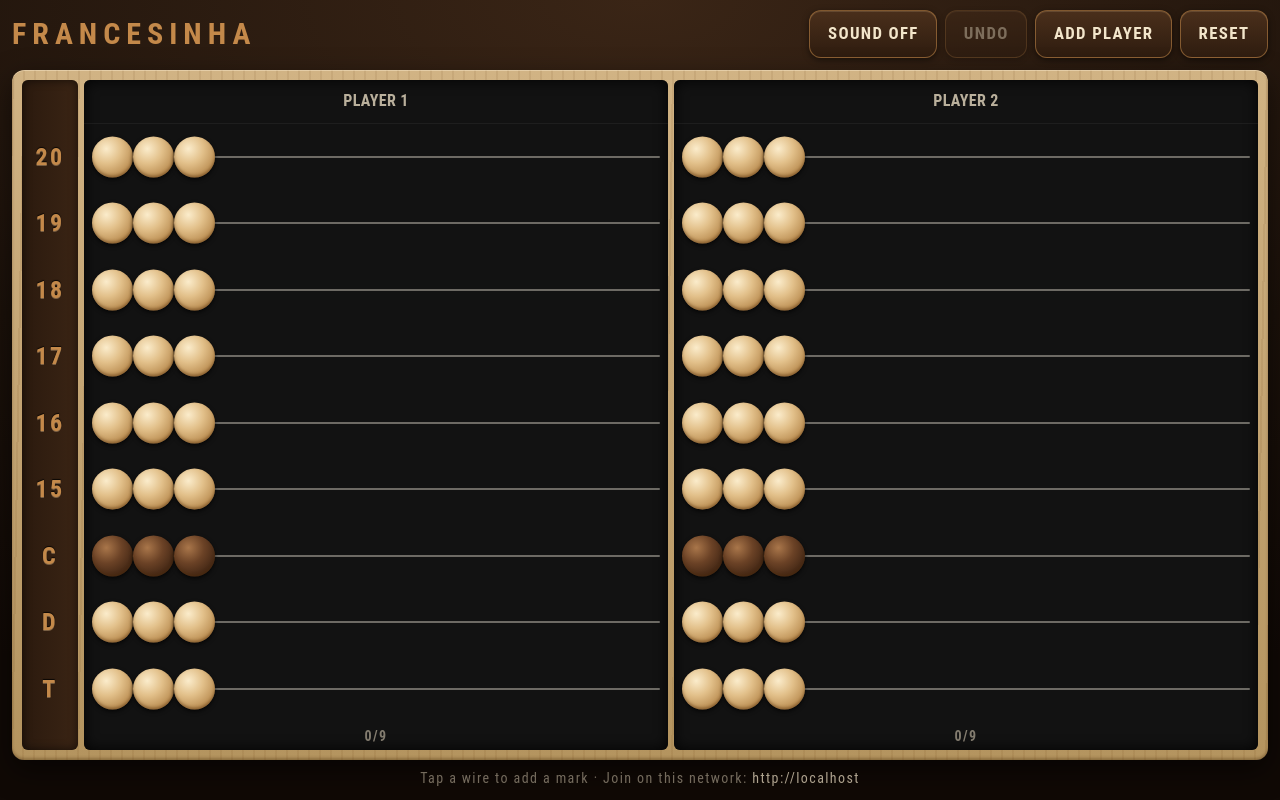
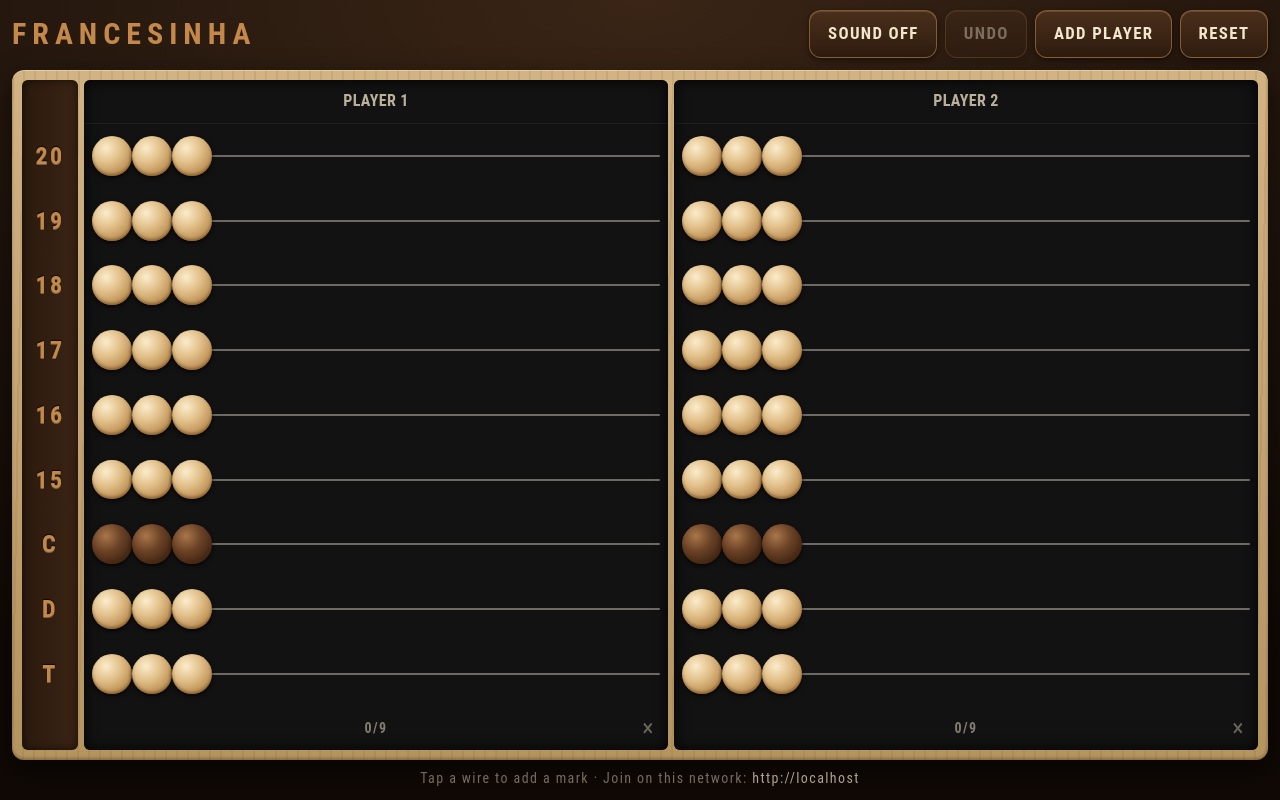
Before and after one commit to brunolkatz/francesinha-app, a React (Vite) app: page / in a window 1280 px wide. Both pictures are taken after a click on the button "ADD PLAYER". Built offline with nearby package versions, Linux system fonts and the light colour scheme.

Commit message:
Add a way to remove players
Each column gets a × that arms a two-tap "Remove?" confirm. The table
never drops below one player, and undo history follows player ids so it
stays correct after a removal.

Co-Authored-By: Claude Fable 5.1 <noreply@anthropic.com>

```diff
--- a/src/App.jsx
+++ b/src/App.jsx
@@ -90,6 +90,7 @@ export default function App() {
           players={players}
           onRename={(index, name) => dispatch({ type: 'rename', index, name })}
           onTap={tap}
+          onRemove={(index) => dispatch({ type: 'removePlayer', index })}
         />
       </main>
 
--- a/src/components/Scoreboard.jsx
+++ b/src/components/Scoreboard.jsx
@@ -1,8 +1,8 @@
-import { useState } from 'react'
+import { useEffect, useState } from 'react'
 import BeadWire from './BeadWire.jsx'
 import { ROWS, closedCount } from '../game.js'
 
-const GRID = 'grid grid-cols-[minmax(0,1fr)] grid-rows-[2.75rem_repeat(9,minmax(0,1fr))_1.75rem]'
+const GRID = 'grid grid-cols-[minmax(0,1fr)] grid-rows-[2.75rem_repeat(9,minmax(0,1fr))_2.75rem]'
 
 function PlayerName({ name, active, onRename }) {
   const [draft, setDraft] = useState(null)
@@ -47,7 +47,59 @@ function PlayerName({ name, active, onRename }) {
   )
 }
 
-export default function Scoreboard({ players, onRename, onTap }) {
+// Two taps to remove: the × arms a "Remove?" button that disarms itself
+// after a few seconds, so a stray tap never wipes a column.
+function ColumnFooter({ player, done, canRemove, onRemove }) {
+  const [armed, setArmed] = useState(false)
+
+  useEffect(() => {
+    if (!armed) return
+    const timer = setTimeout(() => setArmed(false), 3000)
+    return () => clearTimeout(timer)
+  }, [armed])
+
+  if (armed) {
+    return (
+      <div className="flex items-center px-1">
+        <button
+          type="button"
+          onClick={onRemove}
+          onBlur={() => setArmed(false)}
+          autoFocus
+          className="h-9 w-full rounded-md bg-[#a5392c] text-sm font-bold uppercase tracking-wide text-cream"
+        >
+          Remove?
+        </button>
+      </div>
+    )
+  }
+
+  return (
+    <div className="flex items-center justify-center">
+      <span
+        className={`min-w-0 flex-1 text-center text-sm font-semibold tracking-widest ${
+          canRemove ? 'pl-2 sm:pl-10' : ''
+        } ${
+          done ? 'text-brass' : 'text-cream/50'
+        }`}
+      >
+        {closedCount(player)}/{ROWS.length}
+      </span>
+      {canRemove && (
+        <button
+          type="button"
+          onClick={() => setArmed(true)}
+          aria-label={`Remove ${player.name}`}
+          className="flex h-full w-10 shrink-0 items-center justify-center text-2xl leading-none text-cream/40 active:text-cream"
+        >
+          ×
+        </button>
+      )}
+    </div>
+  )
+}
+
+export default function Scoreboard({ players, onRename, onTap, onRemove }) {
   return (
     <div className="wood flex h-full w-full gap-1.5 rounded-xl p-2.5">
       <div className={`${GRID} rail w-11 shrink-0 rounded-md sm:w-14`}>
@@ -69,7 +121,7 @@ export default function Scoreboard({ players, onRename, onTap }) {
           const done = closedCount(player) === ROWS.length
           return (
             <div
-              key={index}
+              key={player.id}
               className={`${GRID} felt min-w-[4.5rem] flex-1 rounded-md ${
                 done ? 'felt-active' : ''
               }`}
@@ -90,13 +142,12 @@ export default function Scoreboard({ players, onRename, onTap }) {
                   onTap={() => onTap(index, rowIndex)}
                 />
               ))}
-              <div
-                className={`flex items-center justify-center text-sm font-semibold tracking-widest ${
-                  done ? 'text-brass' : 'text-cream/50'
-                }`}
-              >
-                {closedCount(player)}/{ROWS.length}
-              </div>
+              <ColumnFooter
+                player={player}
+                done={done}
+                canRemove={players.length > 1}
+                onRemove={() => onRemove(index)}
+              />
             </div>
           )
         })}
--- a/src/game.js
+++ b/src/game.js
@@ -9,7 +9,10 @@ const NAME_MAX = 14
 
 export const defaultName = (index) => `Player ${index + 1}`
 
-const freshPlayer = (name) => ({
+// Ids are stable for the life of a table, so undo history still lines up
+// after a player is removed from the middle.
+const freshPlayer = (name, id) => ({
+  id,
   name,
   marks: ROWS.map(() => 0),
 })
@@ -17,10 +20,20 @@ const freshPlayer = (name) => ({
 export function createGame(names = [defaultName(0)]) {
   return {
     players: names.map(freshPlayer),
+    nextId: names.length,
     // Index of the player whose win modal is showing, or null.
     winner: null,
     history: [],
   }
+}
+
+// First "Player N" nobody at the table is using, so a seat freed by a
+// removal does not produce two players with the same default name.
+function unusedName(players) {
+  const taken = new Set(players.map((p) => p.name))
+  let index = 0
+  while (taken.has(defaultName(index))) index++
+  return defaultName(index)
 }
 
 export const closedCount = (player) =>
@@ -40,9 +53,10 @@ function tap(state, playerIndex, rowIndex) {
     ...state,
     players: state.players.map((p, i) => (i === playerIndex ? updated : p)),
     winner: boardClosed(updated) ? playerIndex : null,
-    history: [...state.history, state.players.map((p) => p.marks)].slice(
-      -HISTORY_LIMIT,
-    ),
+    history: [
+      ...state.history,
+      state.players.map((p) => ({ id: p.id, marks: p.marks })),
+    ].slice(-HISTORY_LIMIT),
   }
 }
 
@@ -51,10 +65,12 @@ function undo(state) {
   if (!previous) return state
   return {
     ...state,
-    // Players added since the snapshot stay seated, untouched.
-    players: state.players.map((p, i) =>
-      previous[i] ? { ...p, marks: previous[i] } : p,
-    ),
+    // Players added since the snapshot stay seated, untouched, and
+    // removed players stay removed.
+    players: state.players.map((p) => {
+      const saved = previous.find((entry) => entry.id === p.id)
+      return saved ? { ...p, marks: saved.marks } : p
+    }),
     winner: null,
     history: state.history.slice(0, -1),
   }
@@ -70,7 +86,16 @@ export function reducer(state, action) {
       if (state.players.length >= MAX_PLAYERS) return state
       return {
         ...state,
-        players: [...state.players, freshPlayer(defaultName(state.players.length))],
+        players: [...state.players, freshPlayer(unusedName(state.players), state.nextId)],
+        nextId: state.nextId + 1,
+      }
+    case 'removePlayer':
+      // The table never goes below one player.
+      if (state.players.length <= 1 || !state.players[action.index]) return state
+      return {
+        ...state,
+        players: state.players.filter((_, i) => i !== action.index),
+        winner: null,
       }
     case 'rename': {
       const name =
```
Also changed, not shown: 1 other file (tests, documents, lock files or other folders).
